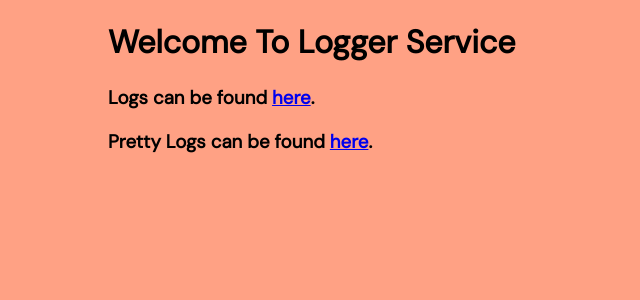
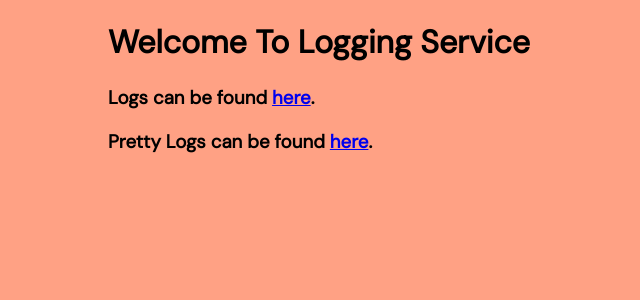
Before and after one commit to echoaj/LoggingService, a Flask app: page / in a window 1280 px wide. Shown: the top 300 px of the page, without its empty margins (0-640 px from the left). Run offline with Flask 2, Linux system fonts and the light colour scheme; some web fonts are replaced.

Commit message:
Updated app name

```diff
--- a/templates/index.html
+++ b/templates/index.html
@@ -9,7 +9,7 @@
   <link rel="preconnect" href="https://fonts.gstatic.com" crossorigin>
   <link href="https://fonts.googleapis.com/css2?family=Alata&family=Anton&family=Bebas+Neue&family=DM+Sans&family=Francois+One&family=Heebo:wght@300&family=Hind+Siliguri:wght@500&family=Inconsolata:wght@500&family=Lexend+Deca:wght@500&family=Noto+Sans&family=Open+Sans:wght@300&family=Orbitron&family=Saira:wght@100&display=swap" rel="stylesheet">
   <link rel="shortcut icon" href="{{ url_for('static', filename='favicon.ico') }}">
-  <title>Logger Service</title>
+  <title>Logging Service</title>
 </head>
 
 <body>
@@ -48,7 +48,7 @@
     }
   </style>
 
-  <h1> Welcome To Logger Service </h1>
+  <h1> Welcome To Logging Service </h1>
   <h3> Logs can be found <a href="https://logging-service-py.herokuapp.com/api/logs">here</a>.</h3>
   <h3> Pretty Logs can be found <a href="https://logging-service-py.herokuapp.com/api/logs/pretty">here</a>.</h3>
 
```
Also changed, not shown: README.md, 1 other file.
